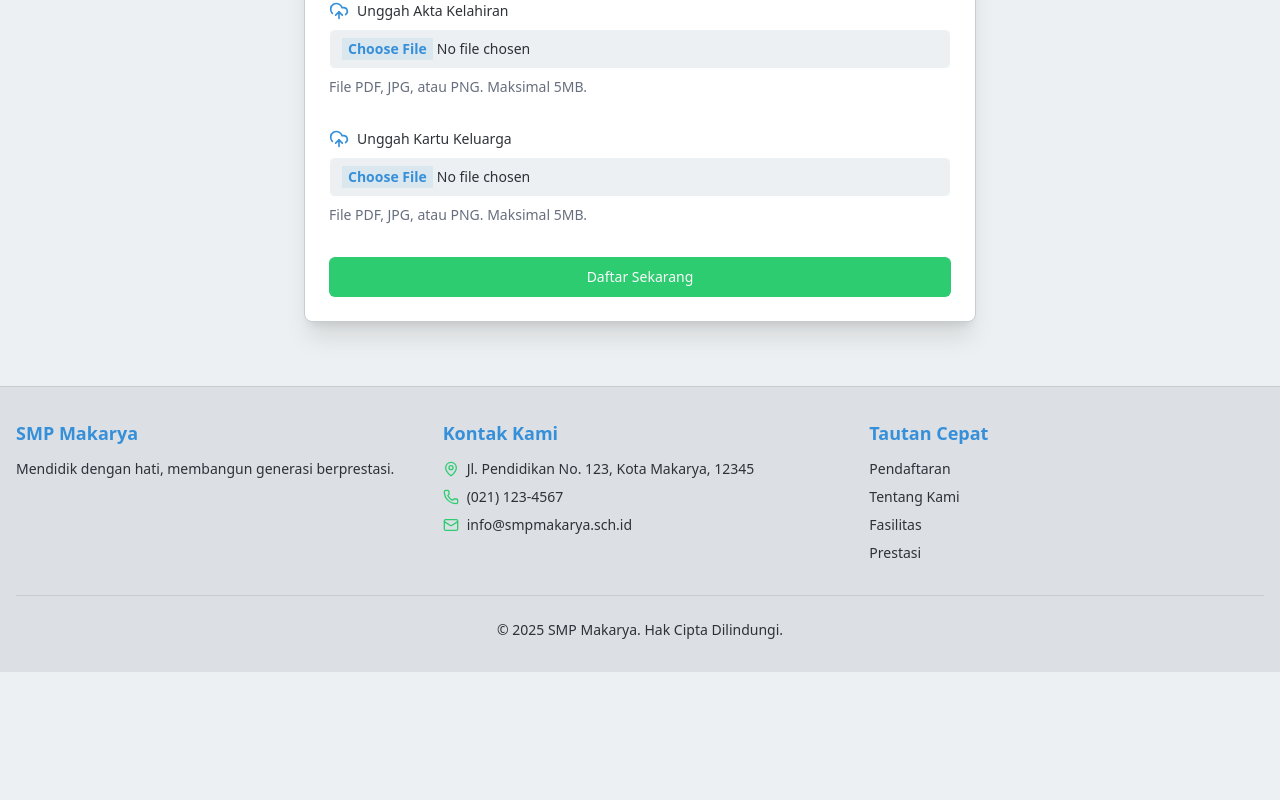
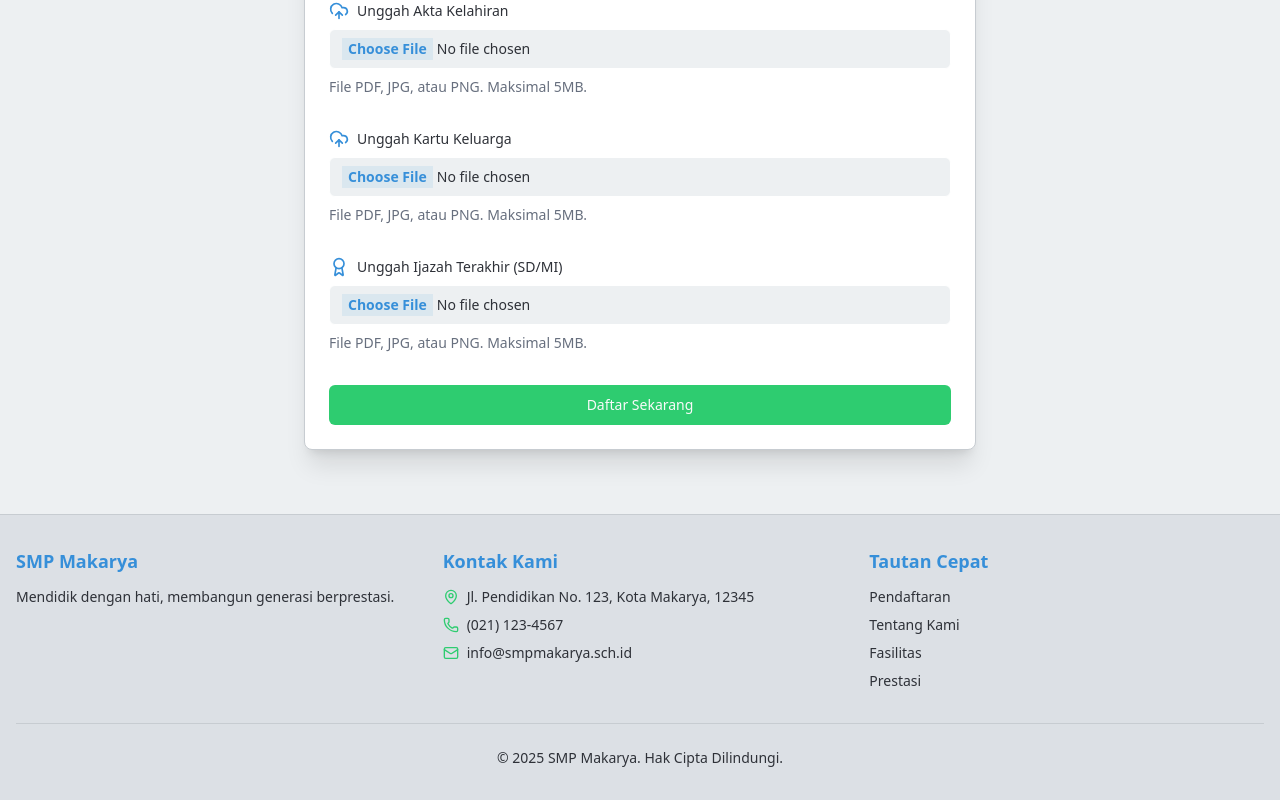
Before and after one commit to vjdevelopervj/ppbd-smp-makarya, a Next.js app: page /pendaftaran in a window 1280 px wide. Shown: the part 1198-1998 px from the top of the page. Before the commit the page ends 1870 px from the top, so only its background shows below. Built offline with nearby package versions, Linux system fonts and the light colour scheme.

Commit message:
buat dibagian pendaftaran menampilkan menu ijazah terakhir

```diff
--- a/src/components/registration-form.tsx
+++ b/src/components/registration-form.tsx
@@ -18,7 +18,7 @@ import { Textarea } from '@/components/ui/textarea';
 import { useToast } from '@/hooks/use-toast';
 import { useRouter } from 'next/navigation';
 import { useState, type ChangeEvent, type FormEvent } from 'react';
-import { UploadCloud, User, Home, BookOpen, FileText, Briefcase, Phone } from 'lucide-react';
+import { UploadCloud, User, Home, BookOpen, FileText, Briefcase, Phone, Award } from 'lucide-react';
 
 const MAX_FILE_SIZE = 5 * 1024 * 1024; // 5MB
 const ACCEPTED_FILE_TYPES = ['image/jpeg', 'image/png', 'application/pdf'];
@@ -46,6 +46,13 @@ const formSchema = z.object({
       (files) => ACCEPTED_FILE_TYPES.includes(files?.[0]?.type),
       "Format file tidak didukung. Hanya .jpg, .jpeg, .png, dan .pdf yang diperbolehkan."
     ),
+  lastDiploma: z.any()
+    .refine((files) => files?.[0], "Ijazah terakhir wajib diunggah.")
+    .refine((files) => files?.[0]?.size <= MAX_FILE_SIZE, `Ukuran maksimal file adalah 5MB.`)
+    .refine(
+      (files) => ACCEPTED_FILE_TYPES.includes(files?.[0]?.type),
+      "Format file tidak didukung. Hanya .jpg, .jpeg, .png, dan .pdf yang diperbolehkan."
+    ),
 });
 
 type RegistrationFormData = z.infer<typeof formSchema>;
@@ -66,6 +73,9 @@ export default function RegistrationForm() {
       parentName: '',
       parentOccupation: '',
       parentContact: '',
+      birthCertificate: undefined,
+      familyCard: undefined,
+      lastDiploma: undefined,
     },
   });
 
@@ -256,6 +266,27 @@ export default function RegistrationForm() {
             )}
         />
 
+        <Controller
+            control={form.control}
+            name="lastDiploma"
+            render={({ fieldState: { error } }) => (
+                <FormItem>
+                <FormLabel className="flex items-center"><Award className="mr-2 h-5 w-5 text-primary" />Unggah Ijazah Terakhir (SD/MI)</FormLabel>
+                <FormControl>
+                    <Input
+                    type="file"
+                    accept={ACCEPTED_FILE_TYPES.join(',')}
+                    onChange={(e) => handleFileChange(e, 'lastDiploma')}
+                    className="file:text-primary file:font-semibold file:bg-primary/10 hover:file:bg-primary/20"
+                    />
+                </FormControl>
+                <FormDescription>File PDF, JPG, atau PNG. Maksimal 5MB.</FormDescription>
+                {error && <FormMessage>{error.message}</FormMessage>}
+                </FormItem>
+            )}
+        />
+
+
         <Button type="submit" className="w-full bg-accent hover:bg-accent/90 text-accent-foreground" disabled={isSubmitting}>
           {isSubmitting ? 'Mengirim...' : 'Daftar Sekarang'}
         </Button>
```
